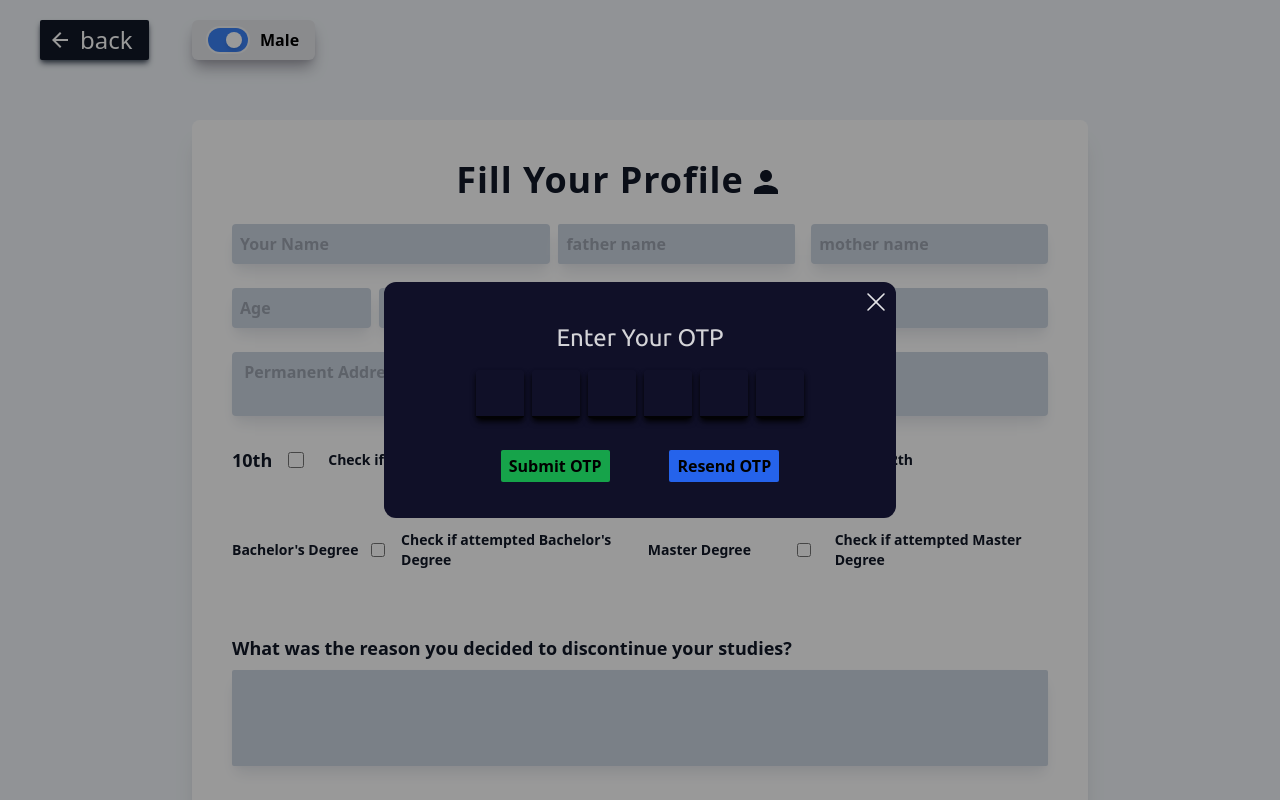
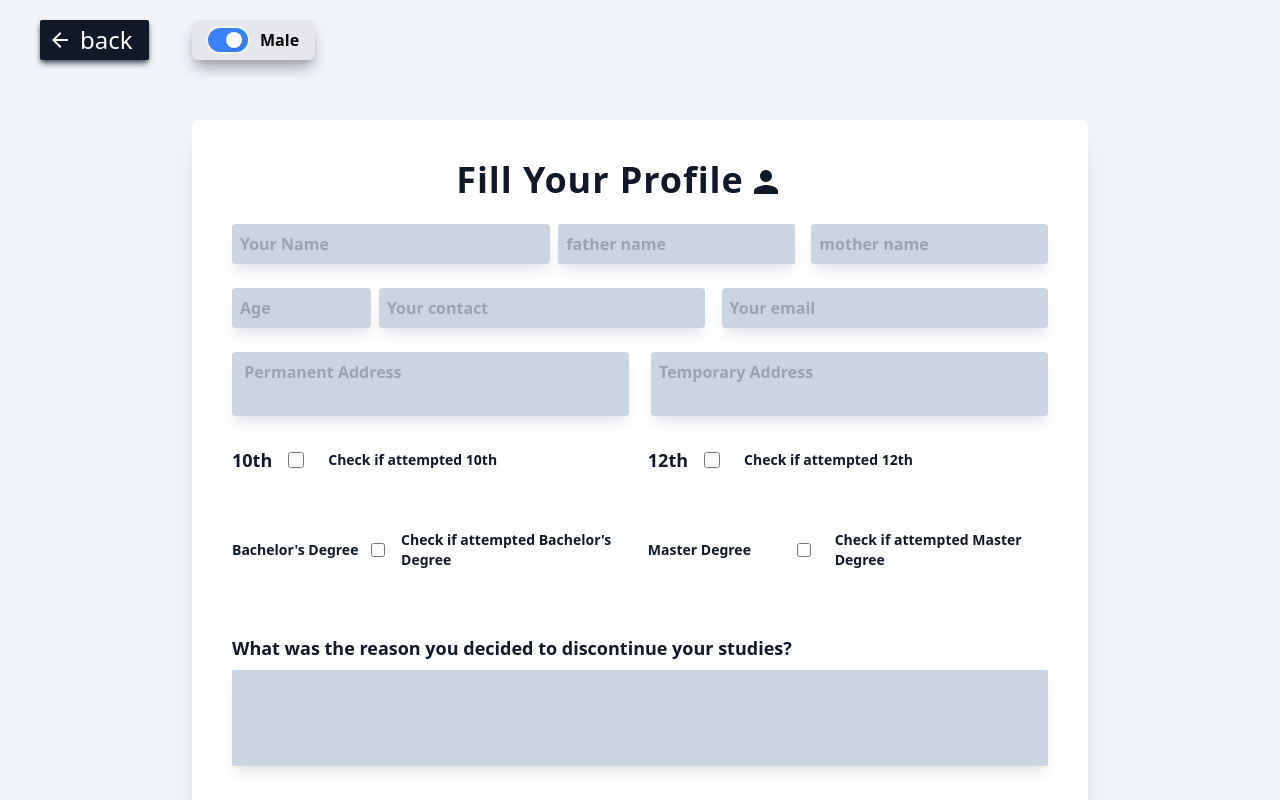
Before and after one commit to m-asaadgit/forumclient, a React (Vite) app: page /fill-form in a window 1280 px wide. Shown: the top 800 px of the page. Built offline with nearby package versions, Linux system fonts and the light colour scheme.

Commit message:
check 5 non parallel to server

```diff
--- a/src/pages/DetailFiller.jsx
+++ b/src/pages/DetailFiller.jsx
@@ -13,7 +13,7 @@ const apiUrl = import.meta.env.VITE_API_BASE_URL;
 function DetailFiller() {
   // const navigate = useNavigate();
   const [otpFiller, setOtpFiller] = useState(Array(6).fill("")); // Initialize OTP with 6 empty fields
-  const [gotOtp, setGotOtp] = useState(true);
+  const [gotOtp, setGotOtp] = useState(false);
   const [laoding, setloading] = useState(false);
   const [isChecked, setIsChecked] = useState(true); // State to hold the checkbox status
 
```
